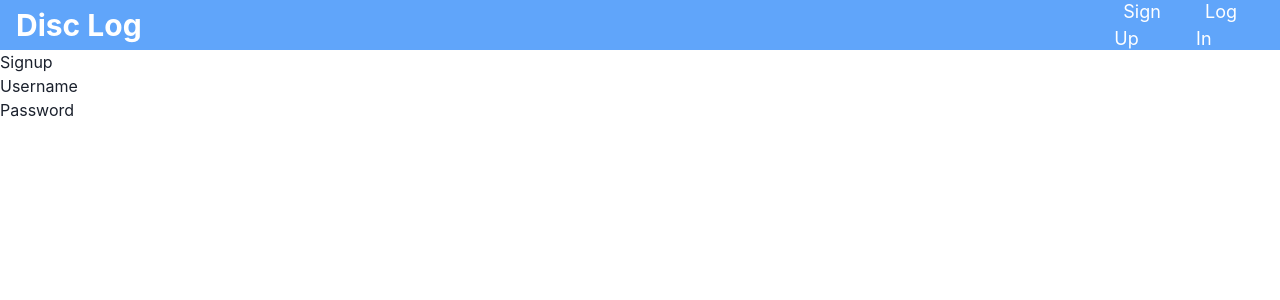
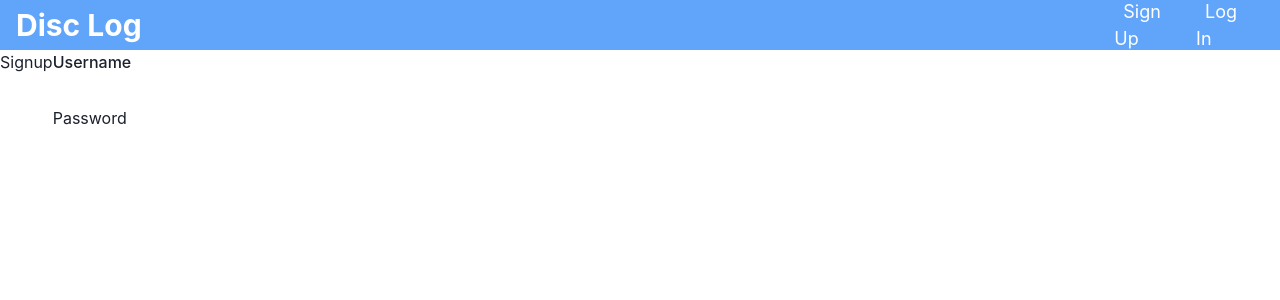
Before and after one commit to chris-jantzen/dg-bag-storage, a React (Create React App) app in the folder client/: page /signup in a window 1280 px wide. Shown: the top 300 px of the page. Built offline with nearby package versions, Linux system fonts and the light colour scheme.

Commit message:
Remove last styled components files

```diff
--- a/client/src/components/welcome/login/Login.styles.ts
+++ /dev/null
@@ -1,5 +0,0 @@
-import styled from 'styled-components';
-
-export const LoginWrapper = styled.div``;
-
-export const LoginForm = styled.form``;
--- a/client/src/components/welcome/signup/Signup.styles.ts
+++ /dev/null
@@ -1,5 +0,0 @@
-import styled from 'styled-components';
-
-export const SignupWrapper = styled.div``;
-
-export const SignupForm = styled.form``;
--- a/client/src/components/welcome/signup/Signup.tsx
+++ b/client/src/components/welcome/signup/Signup.tsx
@@ -1,7 +1,7 @@
+import { Flex, FormControl, FormLabel } from '@chakra-ui/react';
 import React, { useState } from 'react';
 // import { signup } from '../../../services/authService';
 import { handleChange } from '../../../utils/utils';
-import { SignupWrapper, SignupForm } from './Signup.styles';
 
 const Signup = () => {
   const [username, setUsername] = useState('');
@@ -13,12 +13,13 @@ const Signup = () => {
     // signup(username, password);
   };
 
+  // Todo
   return (
-    <SignupWrapper>
+    <Flex>
       <h2>Signup</h2>
-      <SignupForm onSubmit={handleSubmit}>
+      <FormControl>
         <div className='username'>
-          <label htmlFor='username'>Username</label>
+          <FormLabel htmlFor='username'>Username</FormLabel>
           <input
             type='text'
             name='username'
@@ -35,8 +36,8 @@ const Signup = () => {
             onChange={handleChange(setPassword)}
           />
         </div>
-      </SignupForm>
-    </SignupWrapper>
+      </FormControl>
+    </Flex>
   );
 };
 
```
